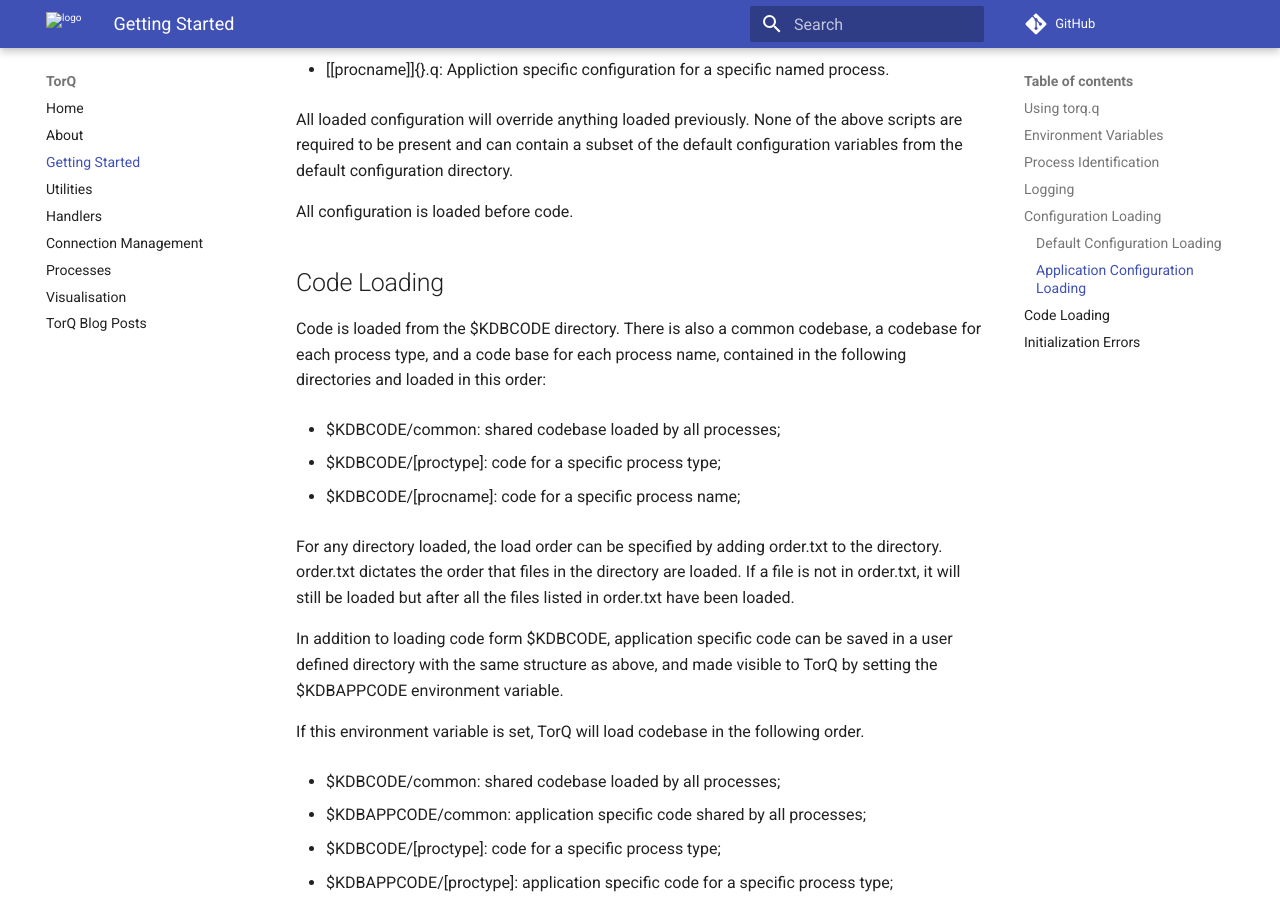
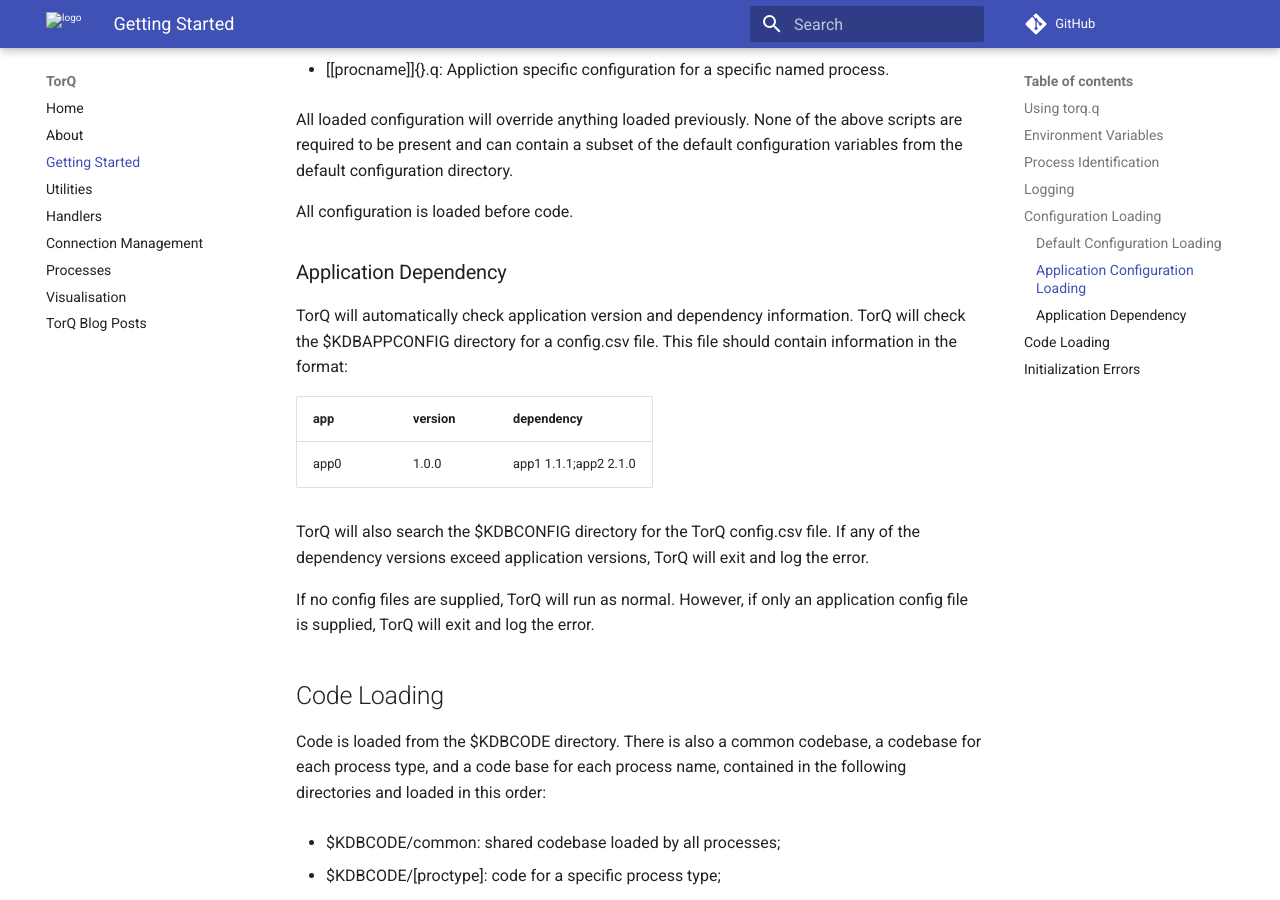
Before and after one commit to DataIntellectTech/TorQ, an MkDocs documentation site: the page built from docs/gettingstarted.md, in a window 1280 px wide and 900 px high, scrolled down 5071 px. Built offline with MkDocs 1.6.1 and Material for MkDocs 9.7.7, drawn with Linux system fonts in a browser that asks for light colours; comment, search, counter and statistics services are not loaded; old or Windows-style settings are respelled for this version of MkDocs.

Commit message:
Included Dependency check documentation

```diff
--- a/docs/gettingstarted.md
+++ b/docs/gettingstarted.md
@@ -244,6 +244,24 @@
 
 All configuration is loaded before code.
 
+### Application Dependency
+
+TorQ will automatically check application version and dependency
+information. TorQ will check the $KDBAPPCONFIG directory for a config.csv
+file. This file should contain information in the format:
+
+|app  |version |dependency           |
+|-----|--------|---------------------|
+|app0 |1.0.0   |app1 1.1.1;app2 2.1.0|
+
+TorQ will also search the $KDBCONFIG directory for the TorQ config.csv file.
+If any of the dependency versions exceed application versions, TorQ will exit
+and log the error.
+
+If no config files are supplied, TorQ will run as normal. However, if only an
+application config file is supplied, TorQ will exit and log the error.
+
+
 <a name="code"></a>
 
 Code Loading
```
